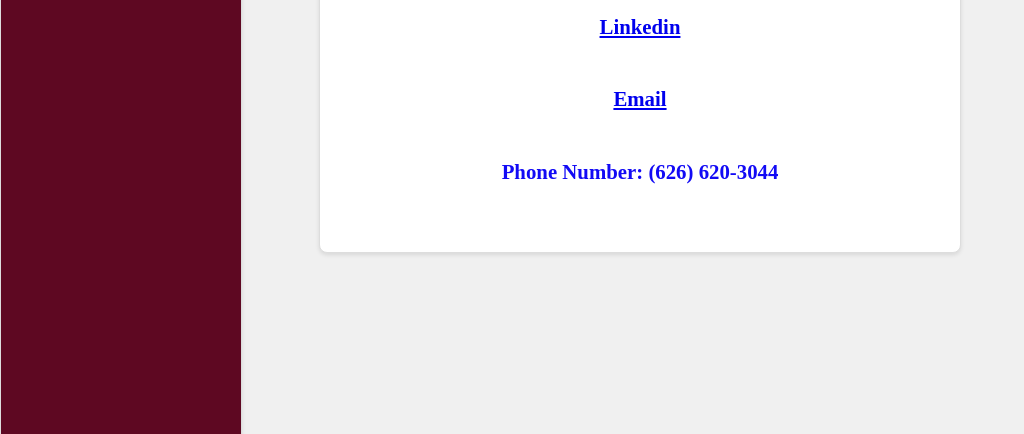
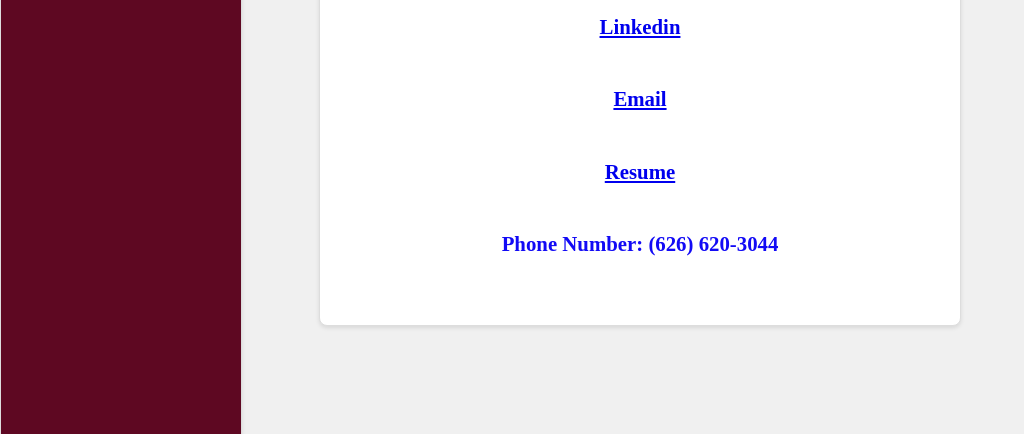
Before and after one commit to nosleep32/liweixia.github.io, a plain HTML site: page Projects.html in a window 1280 px wide. Shown: the part 366-800 px from the top of the page, without its empty margins (0-1024 px from the left). Drawn offline with Linux system fonts and the light colour scheme.

Commit message:
Update Projects.html

```diff
--- a/Projects.html
+++ b/Projects.html
@@ -20,6 +20,7 @@
         <h2> Contacts </h2>
         <h6> <a href = "https://www.linkedin.com/in/liwei-xia-9b0318305">Linkedin</a> </h6>
         <h6> <a href = "mailto:liweixia24@gmail.com">Email</a> </h6>
+        <h6> <a href = "https://i.postimg.cc/sDkfMqF2/Xia-Liwei-Revised-Resume.png">Resume</a></h6>
         <h6> Phone Number: (626) 620-3044</h6>
     </div>
 </body>
```
